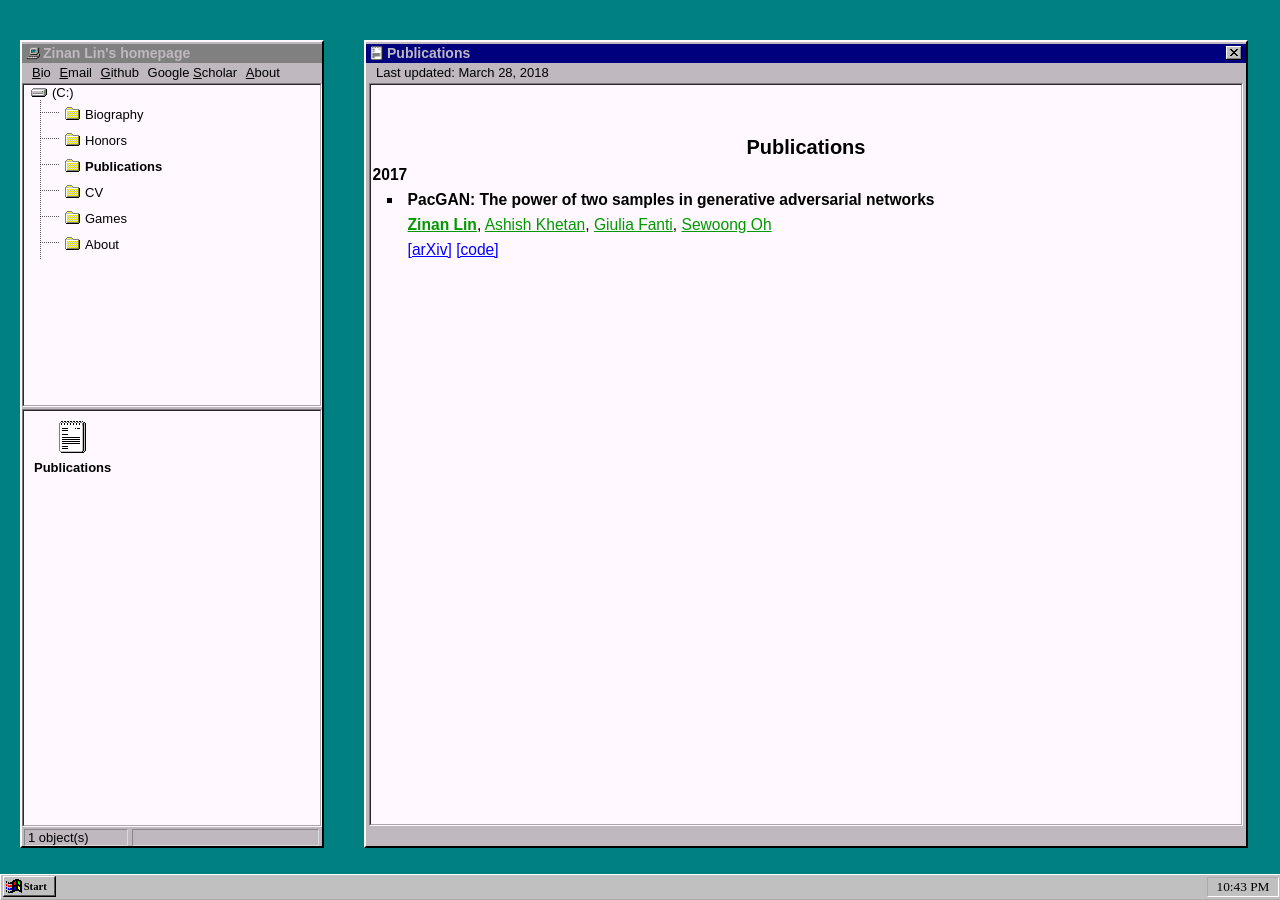
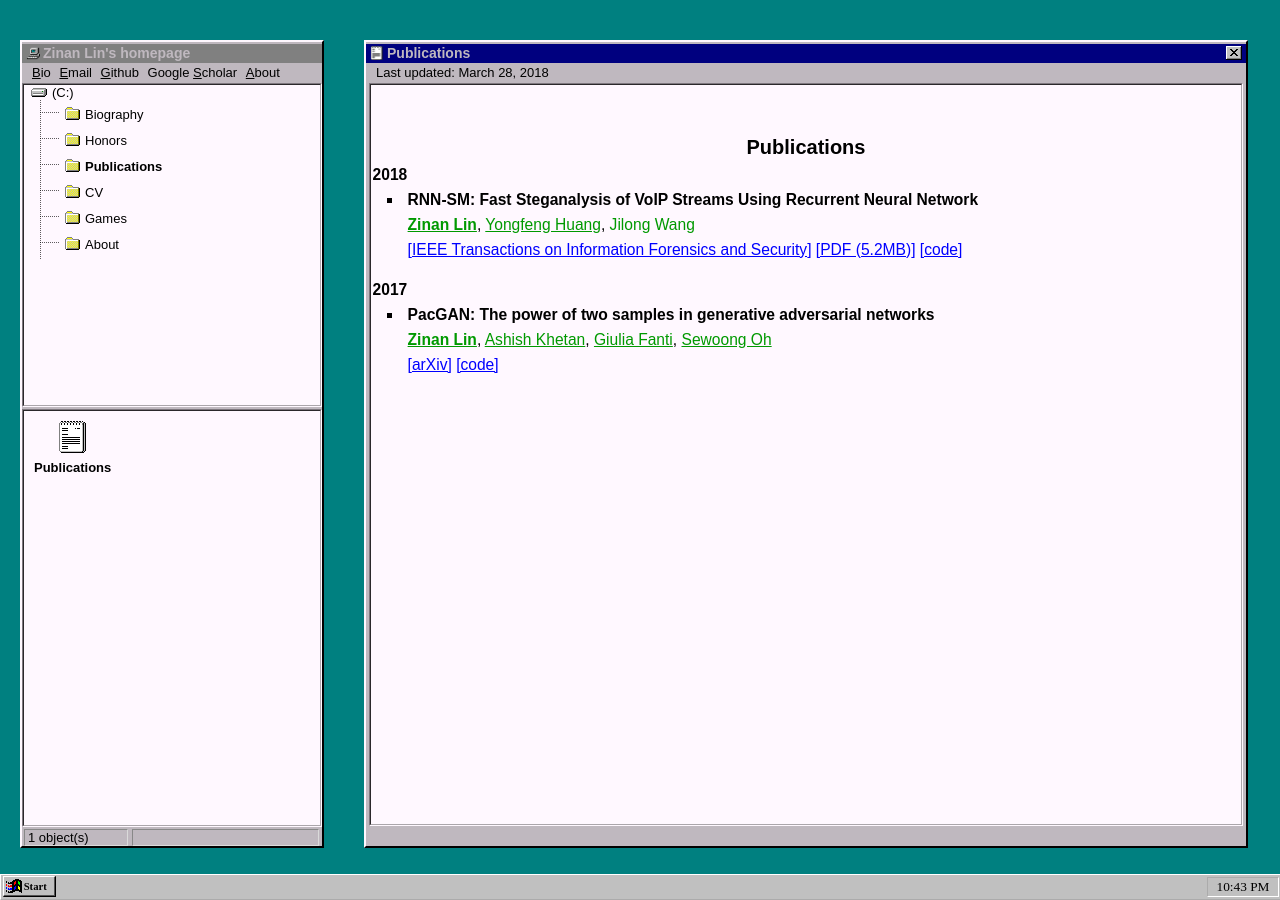
Before and after one commit to fjxmlzn/fjxmlzn.github.io, a Jekyll site: the page built from _publications/publications.html, in a window 1280 px wide. Built offline with Jekyll 4.4.1, drawn with Linux system fonts in a browser that asks for light colours.

Commit message:
add publication rnn-sm

```diff
--- a/_publications/publications.html
+++ b/_publications/publications.html
@@ -30,6 +30,9 @@ permalink: /publications/index.html
 .publication_journal {
 }
 
+.publication_pdf {
+}
+
 .publication_code {
 }
 
@@ -41,6 +44,17 @@ permalink: /publications/index.html
 
 <h1><center>Publications</center></h1>
 
+<span class="publication_year">2018</span>
+<ul>
+    <li class='publication_li'>
+        <span class='publication_title'>RNN-SM: Fast Steganalysis of VoIP Streams Using Recurrent Neural Network</span>
+        <span class="publication_author"><span class="publication_me"><a href="http://www.andrew.cmu.edu/user/zinanl/" target="_blank">Zinan Lin</a></span>, <a href="http://www.tsinghua.edu.cn/publish/ee/4157/2010/20101217182714916942750/20101217182714916942750_.html" target="_blank">Yongfeng Huang</a>, <a>Jilong Wang</a></span>
+        <span class='publication_journal'><a href="http://ieeexplore.ieee.org/document/8292900/" target="_blank">[IEEE Transactions on Information Forensics and Security]</a></span>
+        <span class='publication_pdf'><a href="rnn-sm.pdf" target="_blank">[PDF (5.2MB)]</a></span>
+        <span class='publication_code'><a href="https://github.com/fjxmlzn/RNN-SM" target="_blank">[code]</a></span>
+    </li>
+</ul>
+
 <span class="publication_year">2017</span>
 <ul>
     <li class='publication_li'>
```
Also changed, not shown: 1 other file.
